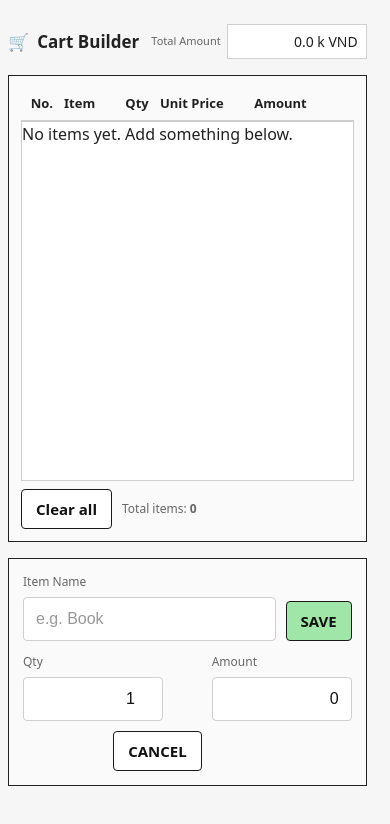
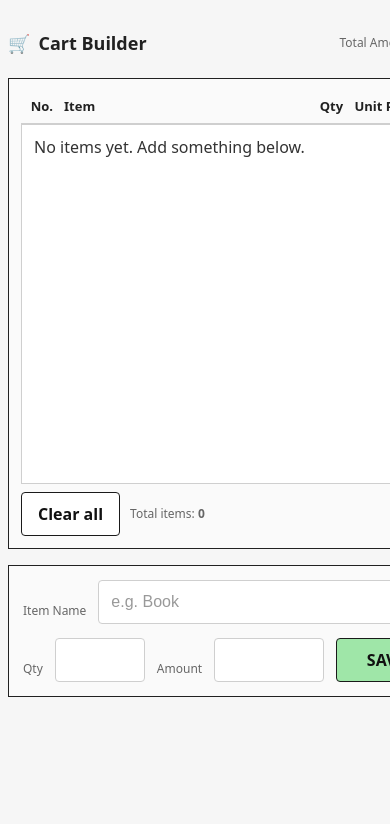
Before and after one commit to aveloxpro-ux/Shopping-Cart-TNS, a React (Vite) app: page / in a window 390 px wide. Shown: the top 824 px of the page. Built offline with nearby package versions, Linux system fonts and the light colour scheme.

Commit message:
Update version v0.4

```diff
--- a/src/App.css
+++ b/src/App.css
@@ -1,20 +1,18 @@
 :root {
-  /* 10 visible rows; tweak --row-h to adjust density */
-  --row-h: 40px;
-
+  --row-h: 40px;          /* 10 visible rows */
   --border: #cfcfcf;
   --ink: #212121;
   --muted: #666;
   --bg: #fff;
   --panel: #fafafa;
 
-  --green: #9fe6a8; /* darker green for SAVE */
+  --green: #9fe6a8;
   --green-hover: #8dd494;
 }
 
 * { box-sizing: border-box; }
 html, body, #root { height: 100%; }
-html, body { overflow-x: hidden; } /* stop sideways scroll */
+html, body { overflow-x: hidden; }
 body {
   margin: 0;
   font-family: ui-sans-serif, system-ui, -apple-system, Segoe UI, Roboto, "Helvetica Neue", Arial, "Apple Color Emoji","Segoe UI Emoji";
@@ -22,226 +20,81 @@ body {
   background: #f6f6f6;
 }
 
-.wrap {
-  max-width: 920px;
-  margin: 24px auto;
-  padding: 0 12px 48px;
-  width: 100%;
-}
+.wrap { max-width: 920px; margin: 24px auto; padding: 0 12px 48px; width: 100%; }
 
 /* header */
-.header {
-  display: grid;
-  grid-template-columns: 1fr auto;
-  gap: 12px;
-  align-items: center;
-  margin-bottom: 16px;
-}
-.title {
-  font-weight: 700;
-  font-size: 18px;
-  display: inline-flex;
-  align-items: center;
-  gap: 8px;
-}
+.header { display: grid; grid-template-columns: 1fr auto; gap: 12px; align-items: center; margin-bottom: 16px; }
+.title { font-weight: 700; font-size: 18px; display: inline-flex; align-items: center; gap: 8px; }
 .title .emoji { opacity: .8; }
+.totalBox { display: grid; grid-template-columns: 140px 220px; gap: 8px; align-items: center; }
+.totalLabel { font-size: 12px; color: var(--muted); text-align: right; }
+.totalValue { border: 1px solid var(--border); background: var(--bg); padding: 6px 10px; font-variant-numeric: tabular-nums; text-align: right; width: 100%; }
 
-.totalBox {
-  display: grid;
-  grid-template-columns: 140px 220px;
-  gap: 8px;
-  align-items: center;
-}
-.totalLabel {
-  font-size: 12px;
-  color: var(--muted);
-  text-align: right;
-}
-.totalValue {
-  border: 1px solid var(--border);
-  background: var(--bg);
-  padding: 6px 10px;
-  font-variant-numeric: tabular-nums;
-  text-align: right;
-  width: 100%;
-}
-
-/* card (table container) */
-.card {
-  border: 1px solid var(--ink);
-  background: var(--panel);
-  padding: 12px;
-  margin-bottom: 16px;
-  width: 100%;
-}
-
-.tableHeader,
-.row {
-  display: grid;
-  /* wider 'Item', tiny action column */
-  grid-template-columns: 56px 1fr 90px 120px 120px 48px;
-  align-items: center;
-  gap: 8px;
-}
-
-.tableHeader {
-  font-size: 13px;
-  font-weight: 600;
-  border-bottom: 1px solid var(--border);
-  padding: 6px 4px;
-}
-
-/* >>> Fixed 10-row viewport <<< */
-.tableBody {
-  height: calc(10 * var(--row-h));
-  overflow-y: auto;
-  background: #fff;
-  border: 1px solid var(--border);
-}
-
-.row {
-  min-height: var(--row-h);
-  padding: 6px 6px;
-  border-bottom: 1px solid #eee;
-  cursor: pointer;
-}
-.row:hover { background: #f7f7f7; }
-.row.selected { background: #eef6ff; }
-.row:last-child { border-bottom: none; }
-
+/* table card */
+.card { border: 1px solid var(--ink); background: var(--panel); padding: 12px; margin-bottom: 16px; width: 100%; }
+.tableHeader, .row { display: grid; grid-template-columns: 56px 1fr 90px 120px 120px 48px; align-items: center; gap: 8px; }
+.tableHeader { font-size: 13px; font-weight: 600; border-bottom: 1px solid var(--border); padding: 6px 4px; }
+.tableBody { height: calc(10 * var(--row-h)); overflow-y: auto; background: #fff; border: 1px solid var(--border); }
+.empty { padding: 10px 12px; color: #333; }
+.row { min-height: var(--row-h); padding: 6px 6px; border-bottom: 1px solid #eee; cursor: pointer; }
+.row:hover { background: #f7f7f7; } .row.selected { background: #eef6ff; } .row:last-child { border-bottom: none; }
 .col.no { text-align: right; padding-right: 6px; }
 .col.qty, .col.unit, .col.amount, .col.action { text-align: right; }
-.itemCell {
-  overflow: hidden;
-  white-space: nowrap;
-  text-overflow: ellipsis;
-}
-
+.itemCell { overflow: hidden; white-space: nowrap; text-overflow: ellipsis; }
 .mono { font-variant-numeric: tabular-nums; }
-
-/* little square 'X' remove button */
-.remX {
-  width: 22px;
-  height: 22px;
-  line-height: 20px;
-  padding: 0;
-  border: 1px solid #b91c1c;
-  color: #b91c1c;
-  background: #ffe3e3;
-  border-radius: 3px;
-  font-weight: 700;
-  cursor: pointer;
-}
+/* small 'X' remove */
+.remX { width: 22px; height: 22px; line-height: 20px; padding: 0; border: 1px solid #b91c1c; color: #b91c1c; background: #ffe3e3; border-radius: 3px; font-weight: 700; cursor: pointer; }
 .remX:hover { filter: brightness(0.97); }
-
-/* footer below table */
-.cardFooter {
-  display: flex;
-  justify-content: space-between;
-  align-items: center;
-  padding-top: 8px;
-}
-.footerLeft {
-  display: flex;
-  align-items: center;
-  gap: 10px;
-}
+/* footer */
+.cardFooter { display: flex; justify-content: space-between; align-items: center; padding-top: 8px; }
+.footerLeft { display: flex; align-items: center; gap: 10px; }
 .muted { color: var(--muted); font-size: 12px; }
 
-/* add / edit panel (two stacked rows) */
-.editPanel {
-  border: 1px solid var(--ink);
-  background: var(--panel);
-  padding: 14px;
-  display: grid;
-  gap: 12px;
-  width: 100%;
-}
-.rowInputs {
-  display: grid;
-  grid-template-columns: 1fr auto; /* inputs then actions button(s) */
-  gap: 12px;
-  align-items: end;
-}
-.field { display: grid; gap: 6px; }
-.field label { font-size: 12px; color: var(--muted); }
-.field.narrow { max-width: 200px; }
-.field.grow { width: 100%; }
+/* ==== Add/Edit panel (2 rows) ==== */
+.panel-2rows { border: 1px solid var(--ink); background: var(--panel); padding: 14px; display: grid; gap: 14px; }
 
-/* inputs — prevent iOS zoom (>=16px) */
-.in {
-  width: 100%;
-  border: 1px solid var(--border);
-  background: #fff;
-  padding: 10px 12px;
-  border-radius: 4px;
-  font-size: 16px;
-  line-height: 1.4;
-  color: #111;
-}
+/* Row 1: label + full-width input */
+.row1 { display: grid; grid-template-columns: auto 1fr; gap: 12px; align-items: end; }
+
+/* Row 2: Qty label, Qty input, Amount label, Amount input, Buttons (SAVE+CANCEL) */
+.row2 { display: grid; grid-template-columns: auto 160px auto 200px auto; gap: 12px; align-items: end; }
+.buttons { display: flex; gap: 10px; justify-content: flex-end; }
+
+.lbl { font-size: 12px; color: var(--muted); padding-bottom: 4px; }
+.in { width: 100%; border: 1px solid var(--border); background: #fff; padding: 10px 12px; border-radius: 4px; font-size: 16px; line-height: 1.4; color: #111; }
 .in::placeholder { color: #999; }
 .in.number { text-align: right; font-variant-numeric: tabular-nums; }
 
-/* hide number spinners if any remain */
-.no-spin::-webkit-outer-spin-button,
-.no-spin::-webkit-inner-spin-button {
-  -webkit-appearance: none;
-  margin: 0;
-}
+.no-spin::-webkit-outer-spin-button, .no-spin::-webkit-inner-spin-button { -webkit-appearance: none; margin: 0; }
 .no-spin[type="number"] { -moz-appearance: textfield; }
 
-/* actions / buttons */
-.actions { display: flex; gap: 8px; justify-content: flex-end; }
-.btn {
-  border: 1px solid #1a1a1a;
-  background: #e9f0ff;
-  padding: 10px 16px;
-  border-radius: 4px;
-  font-weight: 700;
-  cursor: pointer;
-  color: #111;
-  font-size: 16px;
-}
+/* buttons */
+.btn { border: 1px solid #1a1a1a; background: #e9f0ff; padding: 10px 16px; border-radius: 4px; font-weight: 700; cursor: pointer; color: #111; font-size: 16px; }
+.btn.equal { min-width: 112px; text-align: center; }
 .btn:hover { filter: brightness(0.98); }
-.btn.ghost  { background: #fff; }
-.btn.add    { background: var(--green); border-color: #1a1a1a; }
+.btn.ghost { background: #fff; }
+.btn.add { background: var(--green); border-color: #1a1a1a; }
 .btn.add:hover { background: var(--green-hover); }
 
-.errors {
-  margin-top: 8px;
-  padding-left: 18px;
-  color: #b91c1c;
-  font-size: 13px;
-}
+.errors { margin-top: 8px; padding-left: 18px; color: #b91c1c; font-size: 13px; }
 
-/* ---------- MOBILE LAYOUTS ---------- */
+/* modal */
+.modalBackdrop { position: fixed; inset: 0; background: rgba(0,0,0,.35); display: grid; place-items: center; z-index: 50; }
+.modalBox { width: min(460px, 92vw); background: #fff; border: 1px solid #1a1a1a; border-radius: 8px; padding: 18px; box-shadow: 0 10px 30px rgba(0,0,0,.25); }
+.modalTitle { font-weight: 700; margin-bottom: 6px; }
+.modalBody { color: #333; margin-bottom: 14px; }
+.modalActions { display: flex; gap: 10px; justify-content: flex-end; }
+
+/* mobile tweaks */
 @media (max-width: 600px) {
   .wrap { padding: 0 8px 40px; }
-  .title { font-size: 17px; }
-  .tableHeader, .row {
-    grid-template-columns: 40px 1fr 56px 80px 90px 42px;
-    gap: 6px;
-    font-size: 14px;
-  }
-  .totalBox {
-    grid-template-columns: auto 140px;
-    gap: 6px;
-  }
-  .totalLabel { text-align: right; font-size: 11px; }
-  .totalValue { padding: 6px 8px; font-size: 14px; }
-
-  .rowInputs { grid-template-columns: 1fr auto; gap: 10px; }
-  .field.narrow { max-width: 160px; }
+  .tableHeader, .row { grid-template-columns: 40px 1fr 56px 80px 90px 42px; gap: 6px; font-size: 14px; }
+  .totalBox { grid-template-columns: auto 140px; gap: 6px; }
+  .row2 { grid-template-columns: auto 100px auto 120px auto; }
 }
-
 @media (max-width: 420px) {
   :root { --row-h: 36px; }
-  .tableHeader, .row {
-    grid-template-columns: 34px 1fr 48px 70px 78px 38px;
-    gap: 5px;
-    font-size: 13px;
-  }
-  .field.narrow { max-width: 140px; }
-  .btn { padding: 9px 14px; font-size: 15px; }
-  .remX { width: 20px; height: 20px; line-height: 18px; }
+  .tableHeader, .row { grid-template-columns: 34px 1fr 48px 70px 78px 38px; gap: 5px; font-size: 13px; }
+  .btn.equal { min-width: 100px; }
+  .row2 { grid-template-columns: auto 90px auto 110px auto; }
 }
--- a/src/App.jsx
+++ b/src/App.jsx
@@ -2,18 +2,21 @@ import React, { useEffect, useMemo, useRef, useState } from "react";
 import "./App.css";
 
 /**
- * Cart Builder — v8
- * - Panel uses ItemName + (Qty, Amount); we compute unit price = amount/qty
- * - Rows are not directly editable; edit via panel
- * - Small "X" remove button
- * - Mobile: decimal keypad, accepts '.' or ','
+ * Cart Builder — v11
+ * - Panel:
+ *   Row 1: Item Name (label + full-width input)
+ *   Row 2: Qty (label+input), Amount (label+input), then SAVE + CANCEL on the right
+ * - Qty & Amount start empty; users must type
+ * - No inline editing in the table
+ * - Accepts '.' or ',' for decimals. Inputs are >=16px to avoid iOS zoom
+ * - Clear-all modal (Yes/No)
  */
 
 export default function App() {
   // ---------- State ----------
   const [items, setItems] = useState(() => {
     try {
-      const raw = localStorage.getItem("shopping_cart_items_v8");
+      const raw = localStorage.getItem("shopping_cart_items_v11");
       return raw ? JSON.parse(raw) : [];
     } catch {
       return [];
@@ -21,22 +24,23 @@ export default function App() {
   });
 
   const [name, setName] = useState("");
-  const [qty, setQty] = useState(1);
-  const [amount, setAmount] = useState(0); // line total (k VND)
+  const [qtyStr, setQtyStr] = useState("");       // keep as string so it can be blank
+  const [amountStr, setAmountStr] = useState(""); // keep as string so it can be blank
   const [errors, setErrors] = useState([]);
   const [editingId, setEditingId] = useState(null);
+  const [showConfirm, setShowConfirm] = useState(false);
 
   // ---------- Refs ----------
   const tableRef = useRef(null);
-  const addPanelRef = useRef(null);
+  const panelRef = useRef(null);
   const lastActionRef = useRef(null); // "add" | "save" | "remove" | null
 
   // ---------- Persistence ----------
   useEffect(() => {
-    localStorage.setItem("shopping_cart_items_v8", JSON.stringify(items));
+    localStorage.setItem("shopping_cart_items_v11", JSON.stringify(items));
   }, [items]);
 
-  // Auto-scroll to the BOTTOM when a new row is added
+  // Scroll to bottom after add
   useEffect(() => {
     if (lastActionRef.current === "add" && tableRef.current) {
       tableRef.current.scrollTop = tableRef.current.scrollHeight;
@@ -53,41 +57,37 @@ export default function App() {
 
   // ---------- Handlers ----------
   function onRowClick(it) {
-    // load the row into the panel for editing
     setEditingId(it.id);
     setName(it.name);
-    setQty(num(it.qty));
+    setQtyStr(String(num(it.qty) || ""));
     const amt = num(it.qty) * num(it.unitPrice);
-    setAmount(amt);
-    addPanelRef.current?.scrollIntoView({ behavior: "smooth", block: "nearest" });
+    setAmountStr(amt ? String(amt) : "");
+    panelRef.current?.scrollIntoView({ behavior: "smooth", block: "nearest" });
   }
 
-  function addItem() {
-    const errs = validateForPanel(name, qty, amount);
+  function addOrSave() {
+    const errs = validateForPanel(name, qtyStr, amountStr);
     setErrors(errs);
     if (errs.length) return;
 
+    const qty = parseIntSafe(qtyStr);
+    const amount = parseFloatSafe(amountStr);
     const unitPrice = safeDivide(amount, qty);
-    const newItem = { id: uid(), name: name.trim(), qty: Number(qty), unitPrice: Number(unitPrice) };
-    setItems(prev => [...prev, newItem]); // append bottom
-    lastActionRef.current = "add";
-    clearForm();
-  }
 
-  function saveItem() {
-    if (!editingId) return;
-
-    const errs = validateForPanel(name, qty, amount);
-    setErrors(errs);
-    if (errs.length) return;
-
-    const unitPrice = safeDivide(amount, qty);
+    if (editingId) {
       setItems(prev =>
         prev.map(it =>
-        it.id === editingId ? { ...it, name: name.trim(), qty: Number(qty), unitPrice: Number(unitPrice) } : it
+          it.id === editingId
+            ? { ...it, name: name.trim(), qty, unitPrice: Number(unitPrice) }
+            : it
         )
       );
       lastActionRef.current = "save";
+    } else {
+      const newItem = { id: uid(), name: name.trim(), qty, unitPrice: Number(unitPrice) };
+      setItems(prev => [...prev, newItem]); // append at bottom
+      lastActionRef.current = "add";
+    }
     clearForm();
   }
 
@@ -97,8 +97,12 @@ export default function App() {
     lastActionRef.current = "remove";
   }
 
-  function clearAll() {
-    if (confirm("Clear all items?")) {
+  function requestClearAll() {
+    setShowConfirm(true);
+  }
+  function respondClearAll(yes) {
+    setShowConfirm(false);
+    if (yes) {
       setItems([]);
       clearForm();
     }
@@ -107,12 +111,10 @@ export default function App() {
   function clearForm() {
     setEditingId(null);
     setName("");
-    setQty(1);
-    setAmount(0);
+    setQtyStr("");
+    setAmountStr("");
     setErrors([]);
   }
-
-  const isEditing = Boolean(editingId);
 
   return (
     <div className="wrap">
@@ -177,7 +179,7 @@ export default function App() {
 
         <div className="cardFooter">
           <div className="footerLeft">
-            <button className="btn ghost" onClick={clearAll} disabled={items.length === 0}>
+            <button className="btn ghost" onClick={requestClearAll} disabled={items.length === 0}>
               Clear all
             </button>
             <div className="muted">Total items: <b>{totals.totalQty}</b></div>
@@ -185,12 +187,11 @@ export default function App() {
         </div>
       </section>
 
-      {/* Add / Edit panel — matches mockups */}
-      <section className="editPanel" ref={addPanelRef}>
-        {/* Row 1: Item Name + Add/Save */}
-        <div className="rowInputs">
-          <div className="field grow">
-            <label>Item Name</label>
+      {/* Add / Edit panel — Row1: Item; Row2: Qty + Amount + [SAVE][CANCEL] */}
+      <section className="panel-2rows" ref={panelRef}>
+        {/* Row 1 */}
+        <div className="row1">
+          <label className="lbl">Item Name</label>
           <input
             className="in"
             placeholder="e.g. Book"
@@ -199,44 +200,31 @@ export default function App() {
           />
         </div>
 
-          <div className="actions">
-            {isEditing ? (
-              <button className="btn add" onClick={saveItem}>SAVE</button>
-            ) : (
-              <button className="btn add" onClick={addItem}>SAVE</button> /* label SAVE like mockup */
-            )}
-          </div>
-        </div>
-
-        {/* Row 2: Qty + Amount + Cancel */}
-        <div className="rowInputs">
-          <div className="field narrow">
-            <label>Qty</label>
+        {/* Row 2 */}
+        <div className="row2">
+          <label className="lbl">Qty</label>
           <input
             className="in number"
-              type="number"
-              min={1}
-              value={qty}
-              onChange={(e) => setQty(clampInt(e.target.value, 1))}
+            type="text"
+            inputMode="numeric"
+            pattern="[0-9]*"
+            value={qtyStr}
+            onChange={(e) => setQtyStr(onlyDigits(e.target.value))}
           />
-          </div>
 
-          <div className="field narrow">
-            <label>Amount</label>
-            {/* Accept both "." and "," decimals, show decimal keypad; stop iOS zoom (font-size 16+ via CSS) */}
+          <label className="lbl">Amount</label>
           <input
             className="in number no-spin"
             type="text"
             inputMode="decimal"
             pattern="[0-9]*[.,]?[0-9]*"
-              placeholder="e.g. 10.5"
-              value={amount}
-              onChange={(e) => setAmount(clampFloat(e.target.value, 0))}
+            value={amountStr}
+            onChange={(e) => setAmountStr(onlyDecimal(e.target.value))}
           />
-          </div>
 
-          <div className="actions">
-            <button className="btn ghost" onClick={clearForm}>CANCEL</button>
+          <div className="buttons">
+            <button className="btn add equal" onClick={addOrSave}>SAVE</button>
+            <button className="btn ghost equal" onClick={clearForm}>CANCEL</button>
           </div>
         </div>
       </section>
@@ -245,6 +233,20 @@ export default function App() {
         <ul className="errors">
           {errors.map((e, i) => <li key={i}>{e}</li>)}
         </ul>
+      )}
+
+      {/* Clear All Modal */}
+      {showConfirm && (
+        <div className="modalBackdrop" role="dialog" aria-modal="true">
+          <div className="modalBox">
+            <div className="modalTitle">Clear all items?</div>
+            <div className="modalBody">Do you want to clear all items in the cart?</div>
+            <div className="modalActions">
+              <button className="btn ghost equal" onClick={() => respondClearAll(false)}>NO</button>
+              <button className="btn add equal" onClick={() => respondClearAll(true)}>YES</button>
+            </div>
+          </div>
+        </div>
       )}
     </div>
   );
@@ -258,28 +260,47 @@ function num(v) {
   const x = Number(v);
   return Number.isFinite(x) ? x : 0;
 }
+function parseIntSafe(s) {
+  const n = Number(String(s).replace(/\D+/g, ""));
+  return Number.isFinite(n) ? Math.trunc(n) : 0;
+}
+function parseFloatSafe(s) {
+  const cleaned = String(s).replace(",", ".");
+  const n = Number(cleaned);
+  return Number.isFinite(n) ? n : 0;
+}
 function safeDivide(amount, qty) {
   const q = num(qty);
   if (!q) return 0;
   return num(amount) / q;
 }
-function clampInt(v, min = 0, max = Number.MAX_SAFE_INTEGER) {
-  const x = Math.round(Number(String(v).replace(",", ".")));
-  return Math.min(max, Math.max(min, Number.isFinite(x) ? x : 0));
-}
-function clampFloat(v, min = 0, max = Number.MAX_VALUE) {
-  const x = Number(String(v).replace(",", "."));
-  const n = Number.isFinite(x) ? x : 0;
-  return Math.min(max, Math.max(min, n));
-}
-/** 10.0 k VND (number first, unit after) */
 function fmtKVND(v) {
   return `${num(v).toFixed(1)} k VND`;
 }
-function validateForPanel(name, qty, amount) {
+function validateForPanel(name, qtyStr, amountStr) {
   const errs = [];
   if (!name.trim()) errs.push("Item name is required.");
-  if (!qty || qty <= 0) errs.push("Qty must be ≥ 1.");
-  if (amount < 0) errs.push("Amount must be ≥ 0.");
+  if (String(qtyStr).trim() === "") errs.push("Qty is required.");
+  if (String(amountStr).trim() === "") errs.push("Amount is required.");
+
+  const qty = parseIntSafe(qtyStr);
+  const amt = parseFloatSafe(amountStr);
+
+  if (qty <= 0) errs.push("Qty must be ≥ 1.");
+  if (amt < 0) errs.push("Amount must be ≥ 0.");
   return errs;
 }
+function onlyDigits(s) {
+  return String(s).replace(/[^\d]/g, "");
+}
+function onlyDecimal(s) {
+  // keep digits and a single '.' or ','
+  s = String(s).replace(/[^0-9\.,]/g, "");
+  const firstSep = s.search(/[.,]/);
+  if (firstSep !== -1) {
+    const head = s.slice(0, firstSep + 1);
+    const tail = s.slice(firstSep + 1).replace(/[.,]/g, "");
+    return head + tail;
+  }
+  return s;
+}
```
Lines whose indentation alone changed are shown as unchanged.
